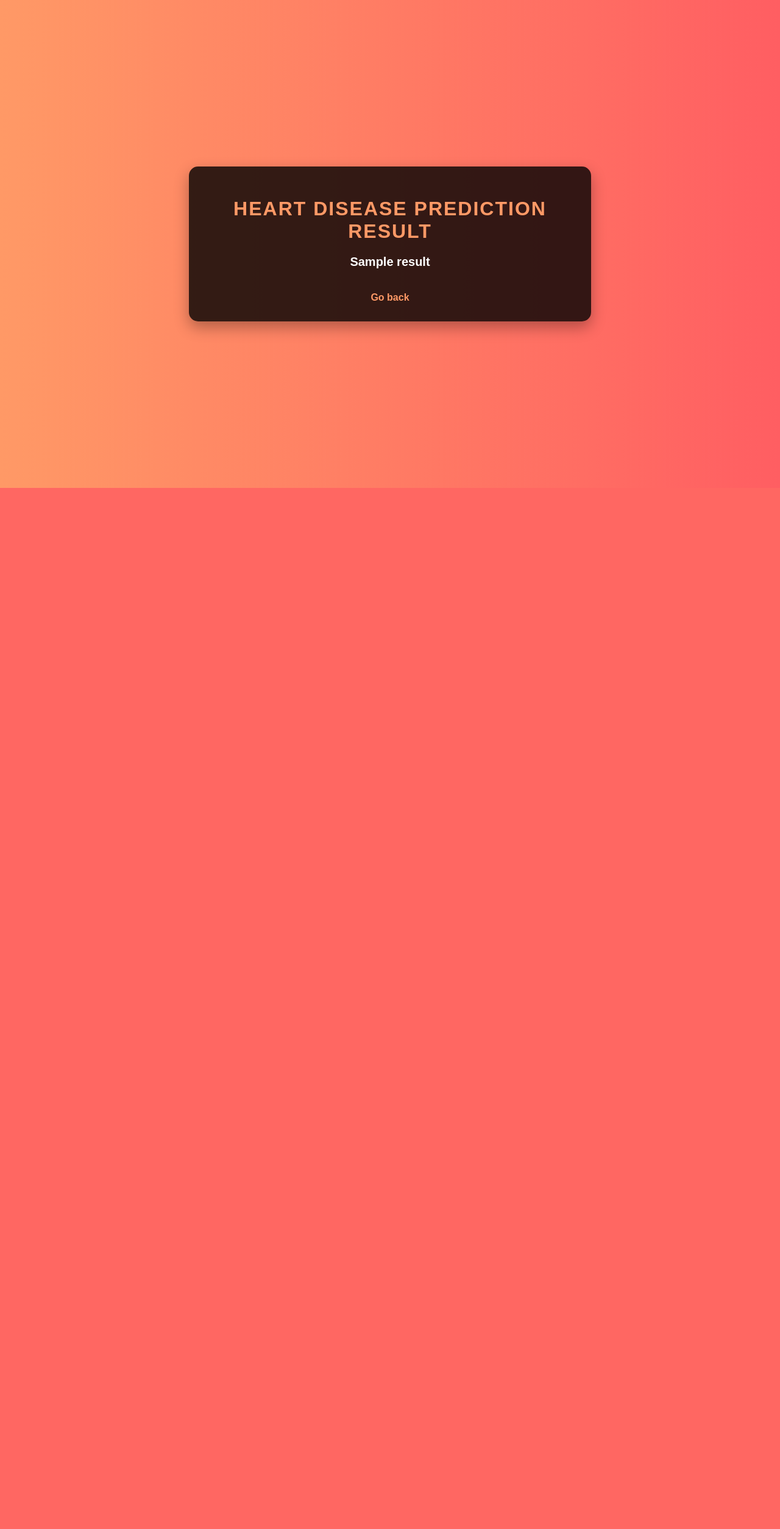
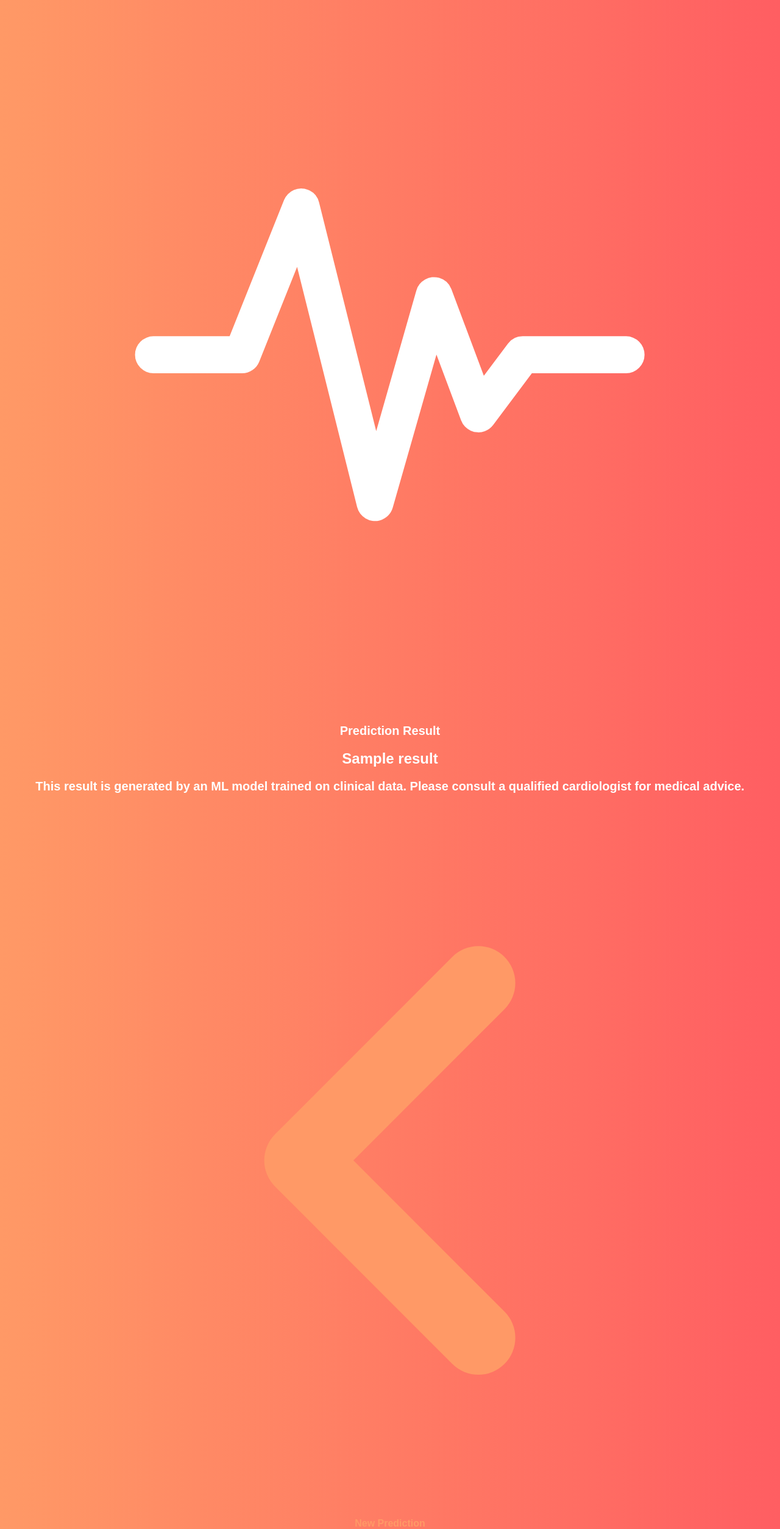
Before and after one commit to Angel-143/Heart-Disease-Prediction, a Flask app: template templates/result.html in a window 1280 px wide. Shown: the whole page at 61% size. Before the commit the page ends 800 px from the top, so only its background shows below. Run offline with Flask 3, Linux system fonts and the light colour scheme; the template is opened without the code that fills it: most values are stand-ins (such as "Sample title", 1, 10 or a date in 2020); parts of the project's set-up code (start-up, migrations or seed data) failed here and were passed over.

Commit message:
Update result.html

```diff
--- a/templates/result.html
+++ b/templates/result.html
@@ -4,15 +4,36 @@
     <meta charset="UTF-8">
     <meta name="viewport" content="width=device-width, initial-scale=1.0">
     <title>Prediction Result</title>
+    <link href="https://fonts.googleapis.com/css2?family=Syne:wght@400;600;700;800&family=DM+Sans:wght@300;400;500&display=swap" rel="stylesheet">
     <link rel="stylesheet" href="{{ url_for('static', filename='css/main.css') }}">
-
 </head>
 <body>
-    <div class="container">
-        <h1>Heart Disease Prediction Result</h1>
-        <p>{{ result }}</p>  <!-- Display the result here -->
-        <br>
-        <a href="/">Go back</a>  <!-- Option to return to the form page -->
+    <div class="bg-orbs">
+        <div class="orb orb1"></div>
+        <div class="orb orb2"></div>
+        <div class="orb orb3"></div>
+    </div>
+
+    <div class="page-wrapper result-page">
+        <div class="card result-card">
+            <div class="result-icon-wrap">
+                <div class="result-pulse"></div>
+                <div class="result-icon">
+                    <svg viewBox="0 0 48 48" fill="none" xmlns="http://www.w3.org/2000/svg">
+                        <path d="M8 24h6l4-10 5 20 4-14 3 8 3-4h7" stroke="currentColor" stroke-width="2.5" stroke-linecap="round" stroke-linejoin="round"/>
+                    </svg>
+                </div>
+            </div>
+            <p class="result-label">Prediction Result</p>
+            <h2 class="result-text">{{ result }}</h2>
+            <p class="result-note">This result is generated by an ML model trained on clinical data. Please consult a qualified cardiologist for medical advice.</p>
+            <a href="/" class="btn-back">
+                <svg viewBox="0 0 24 24" fill="none" stroke="currentColor" stroke-width="2.5" stroke-linecap="round" stroke-linejoin="round">
+                    <polyline points="15 18 9 12 15 6"/>
+                </svg>
+                New Prediction
+            </a>
+        </div>
     </div>
 </body>
 </html>
```
